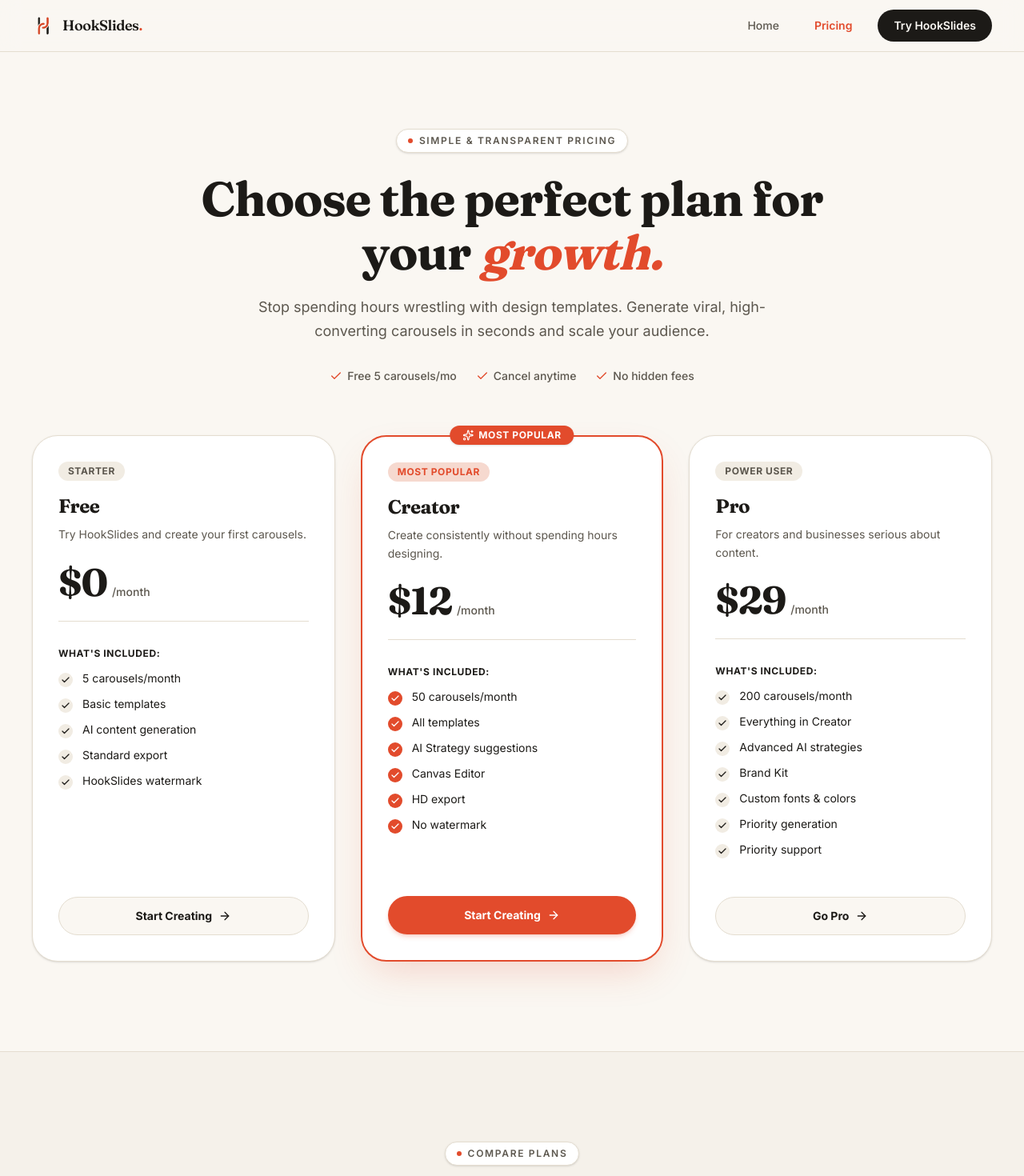
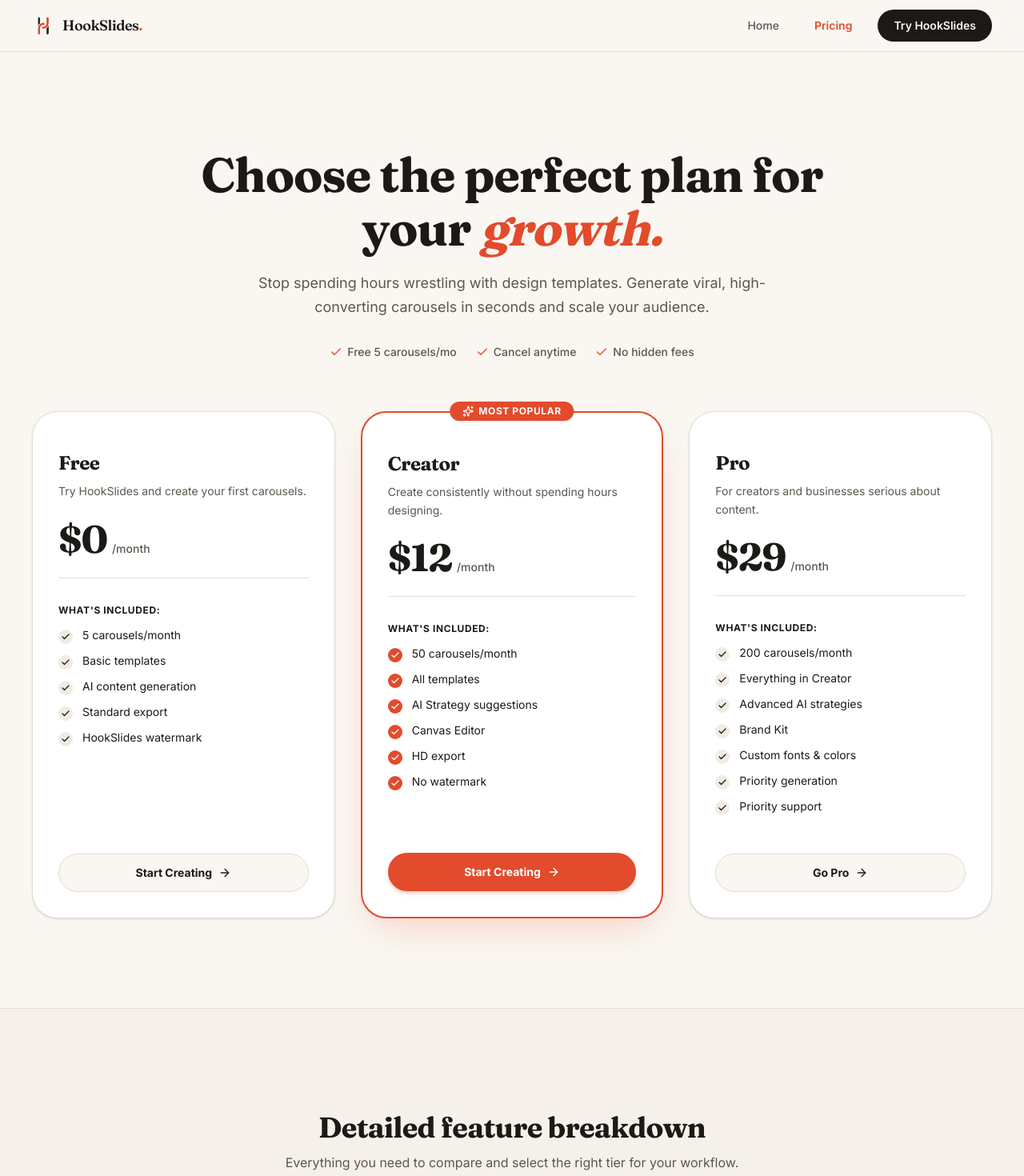
Before and after one commit to samuelsntr/timedoor-hookslides-ai, a React (Vite) app in the folder frontend/user/: page /pricing in a window 1280 px wide. Shown: the top 1470 px of the page at 80% size. Built offline with nearby package versions, Linux system fonts and the light colour scheme; no server answers.

Commit message:
remove unnecessary badge from pricing card

```diff
--- a/frontend/user/src/pages/pricing/index.tsx
+++ b/frontend/user/src/pages/pricing/index.tsx
@@ -25,7 +25,6 @@
     name: "Free",
     price: "$0",
     numericPrice: 0,
-    badge: "Starter",
     description: "Try HookSlides and create your first carousels.",
     features: [
       "5 carousels/month",
@@ -41,7 +40,6 @@
     name: "Creator",
     price: "$12",
     numericPrice: 12,
-    badge: "Most Popular",
     description: "Create consistently without spending hours designing.",
     features: [
       "50 carousels/month",
@@ -58,7 +56,6 @@
     name: "Pro",
     price: "$29",
     numericPrice: 29,
-    badge: "Power User",
     description: "For creators and businesses serious about content.",
     features: [
       "200 carousels/month",
@@ -228,10 +225,6 @@
         <section className="relative overflow-hidden px-6 pt-16 pb-12 md:px-10 md:pt-24 md:pb-16">
           <div className="mx-auto max-w-4xl text-center">
             <Reveal>
-              <span className="inline-flex items-center gap-2 rounded-full border border-[#e4ddd0] bg-white px-3.5 py-1.5 text-xs font-semibold uppercase tracking-[0.14em] text-[#5c574e] shadow-sm">
-                <span className="size-1.5 rounded-full bg-[#e24b2c]" aria-hidden="true" />
-                Simple & Transparent Pricing
-              </span>
               <h1 className="mt-6 font-[Fraunces,serif] text-3xl font-bold leading-[1.12] tracking-tight text-[#1c1a17] sm:text-4xl md:text-5xl lg:text-6xl">
                 Choose the perfect plan for your <span className="italic text-[#e24b2c]">growth.</span>
               </h1>
@@ -283,18 +276,6 @@
                     <div>
                       {/* Plan Header */}
                       <div className="mb-6">
-                        <div className="flex items-center justify-between">
-                          <span
-                            className={cn(
-                              "inline-block rounded-full px-3 py-1 text-xs font-bold uppercase tracking-wider",
-                              isPopular
-                                ? "bg-[#f6d9cf] text-[#e24b2c]"
-                                : "bg-[#f1ece3] text-[#5c574e]",
-                            )}
-                          >
-                            {plan.badge}
-                          </span>
-                        </div>
                         <h3 className="mt-4 font-[Fraunces,serif] text-2xl font-bold text-[#1c1a17]">
                           {plan.name}
                         </h3>
@@ -370,10 +351,6 @@
           <div className="mx-auto max-w-5xl">
             <Reveal>
               <div className="text-center">
-                <span className="inline-flex items-center gap-2 rounded-full border border-[#e4ddd0] bg-white px-3.5 py-1.5 text-xs font-semibold uppercase tracking-[0.14em] text-[#5c574e] shadow-sm">
-                  <span className="size-1.5 rounded-full bg-[#e24b2c]" aria-hidden="true" />
-                  Compare Plans
-                </span>
                 <h2 className="mt-4 font-[Fraunces,serif] text-2xl font-bold text-[#1c1a17] sm:text-3xl md:text-4xl">
                   Detailed feature breakdown
                 </h2>
```
